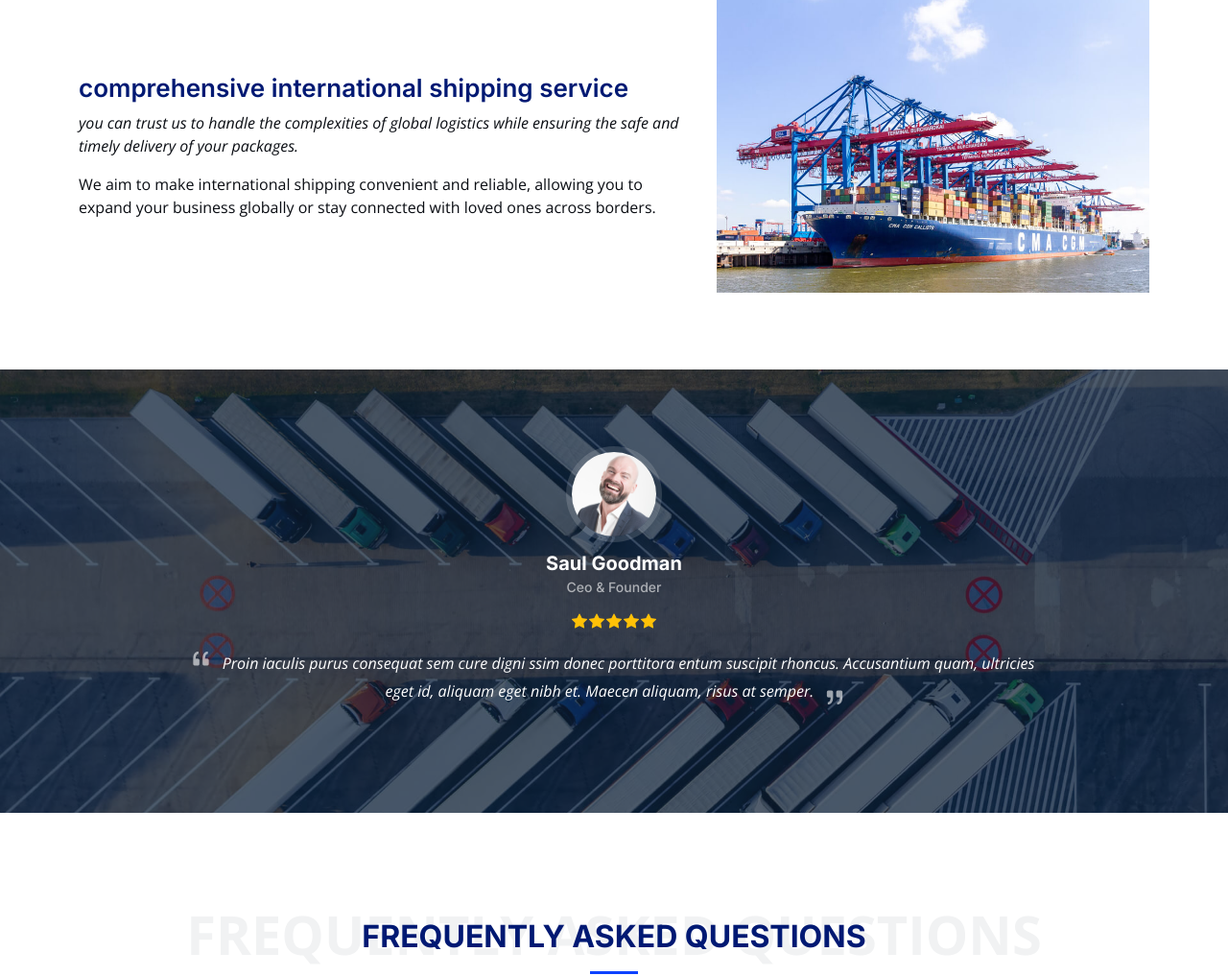
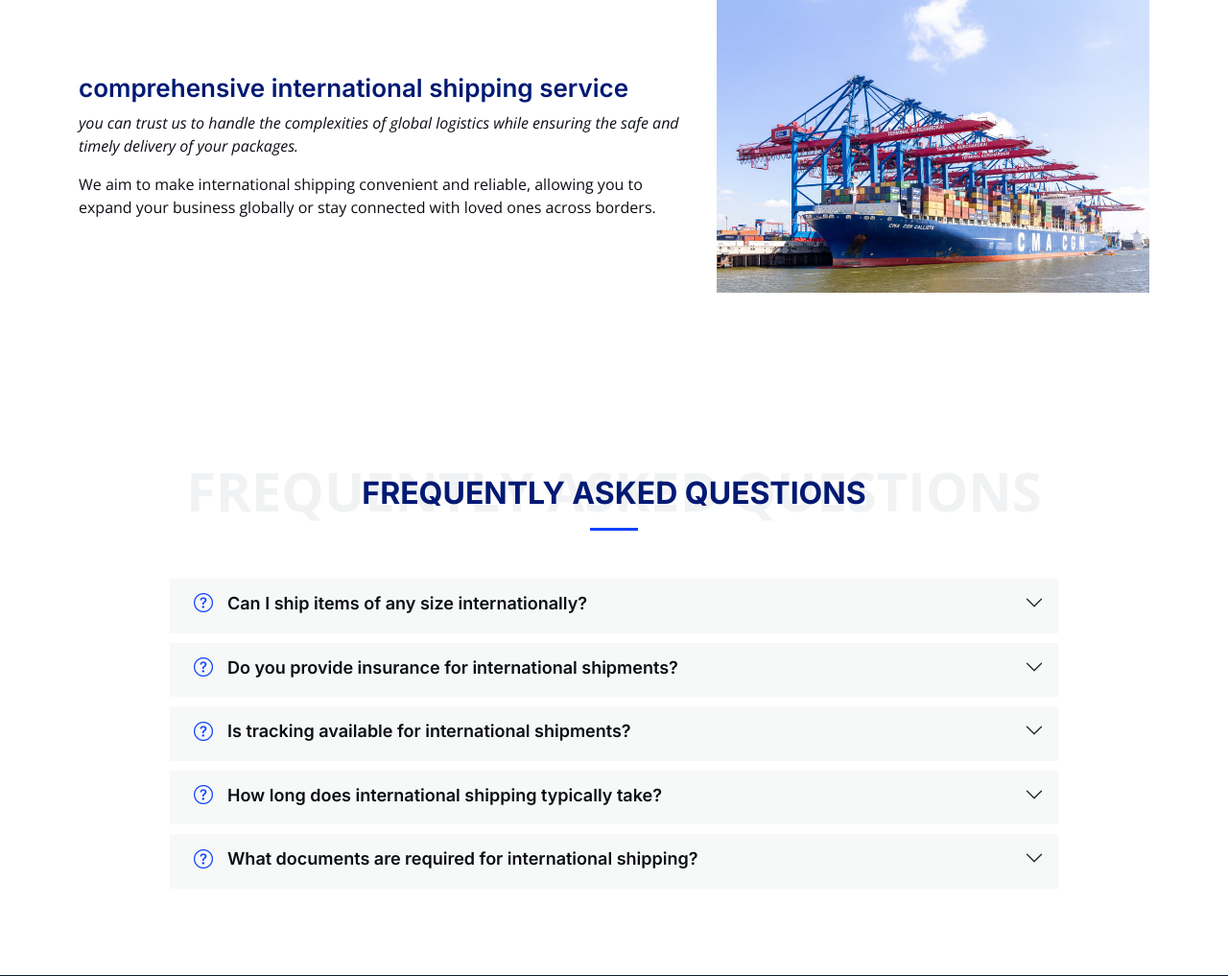
Before and after one commit to dreazyhub/turbo, a Django app: page / in a window 1280 px wide. Shown: the part 4716-5733 px from the top of the page at 96% size. Run offline with Django 4.2, Linux system fonts and the light colour scheme; some libraries are stand-ins or nearby versions.

Commit message:
deployed

```diff
--- a/clientside/templates/home.html
+++ b/clientside/templates/home.html
@@ -310,7 +310,7 @@
 
 
     <!-- ======= Testimonials Section ======= -->
-    <section id="testimonials" class="testimonials">
+    <!-- <section id="testimonials" class="testimonials">
       <div class="container">
 
         <div class="slides-1 swiper" data-aos="fade-up">
@@ -329,7 +329,7 @@
                   Proin iaculis purus consequat sem cure digni ssim donec porttitora entum suscipit rhoncus. Accusantium quam, ultricies eget id, aliquam eget nibh et. Maecen aliquam, risus at semper.
                   <i class="bi bi-quote quote-icon-right"></i>
                 </p>
-              </div>
+              </div> -->
             </div><!-- End testimonial item -->
           </div>
           <div class="swiper-pagination"></div>
```
